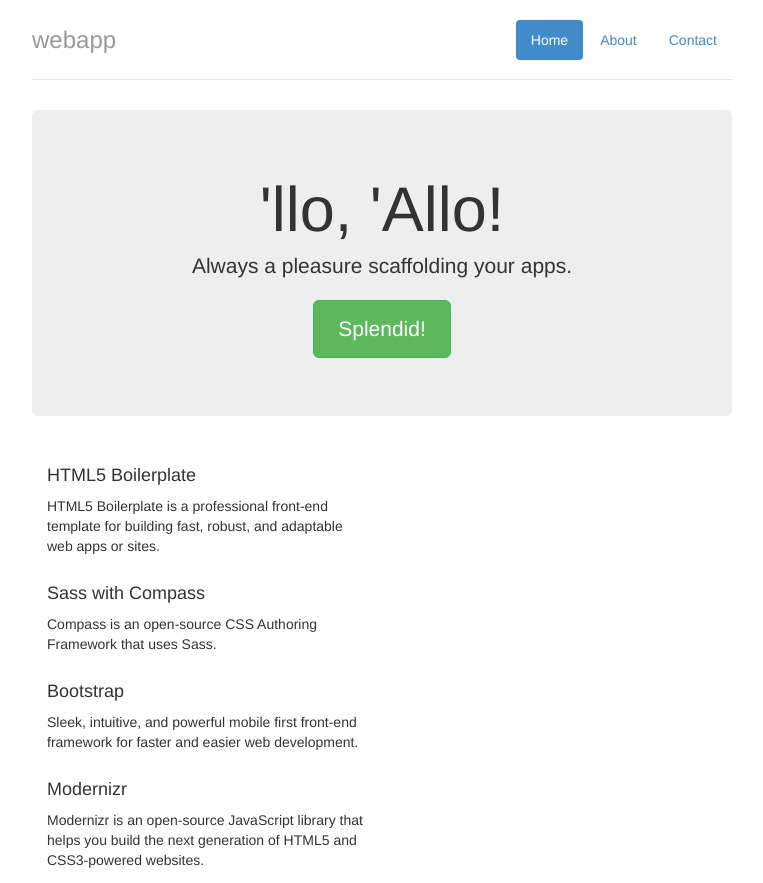
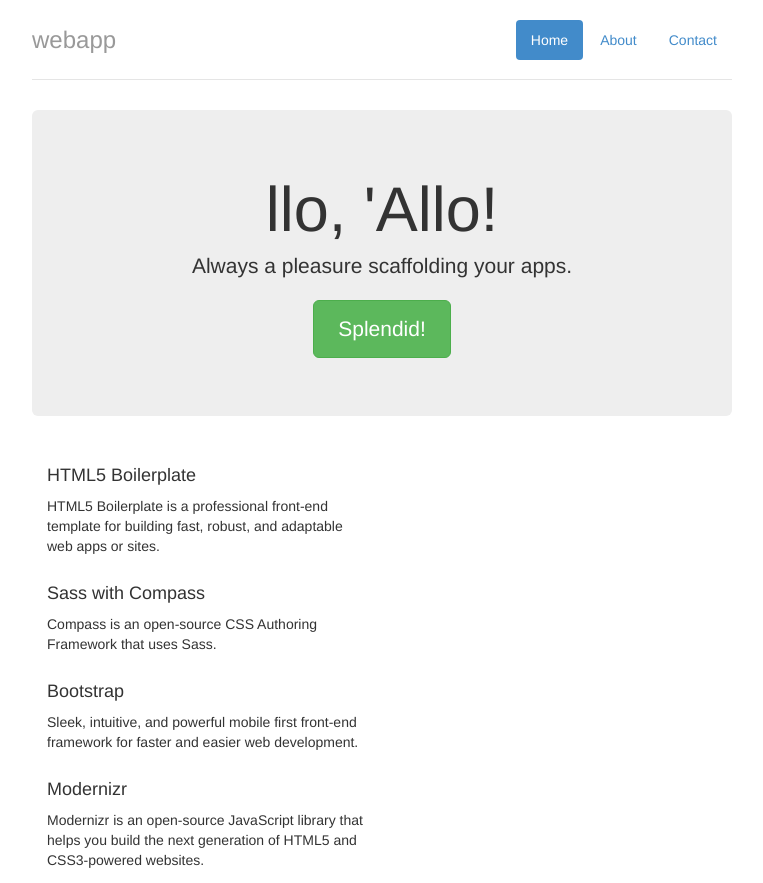
Before and after one commit to keroro-gunsou/app, a plain HTML site: page index.html in a window 1280 px wide. Shown: the top 883 px of the page, without its empty margins (258-1021 px from the left). Drawn offline with nearby package versions, Linux system fonts and the light colour scheme; files that its build step writes are made by us from their sources.

Commit message:
どうなるかのテストです

```diff
--- a/index.html
+++ b/index.html
@@ -38,7 +38,7 @@
             </div>
 
             <div class="jumbotron">
-                <h1>'llo, 'Allo!</h1>
+                <h1>llo, 'Allo!</h1>
                 <p class="lead">Always a pleasure scaffolding your apps.</p>
                 <p><a class="btn btn-lg btn-success" href="#">Splendid!</a></p>
             </div>
```
Also changed, not shown: text.html (added).
